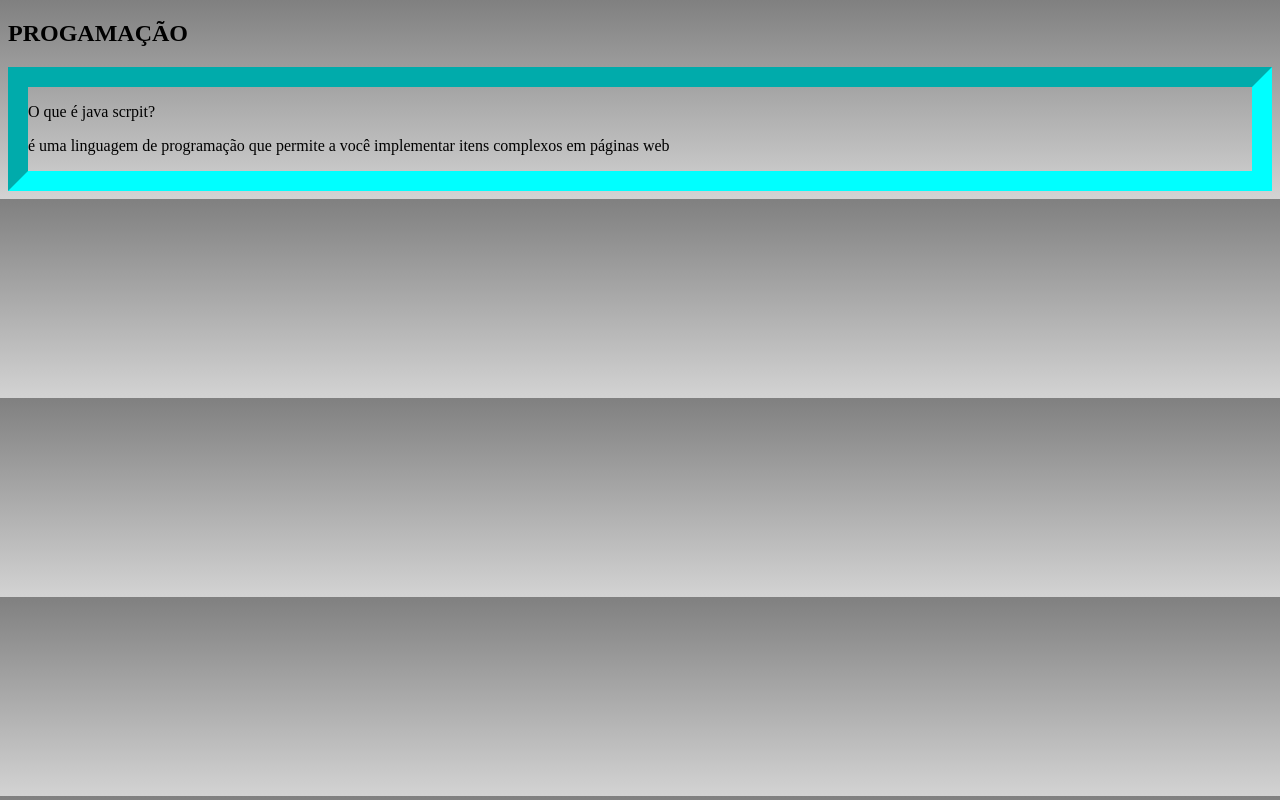
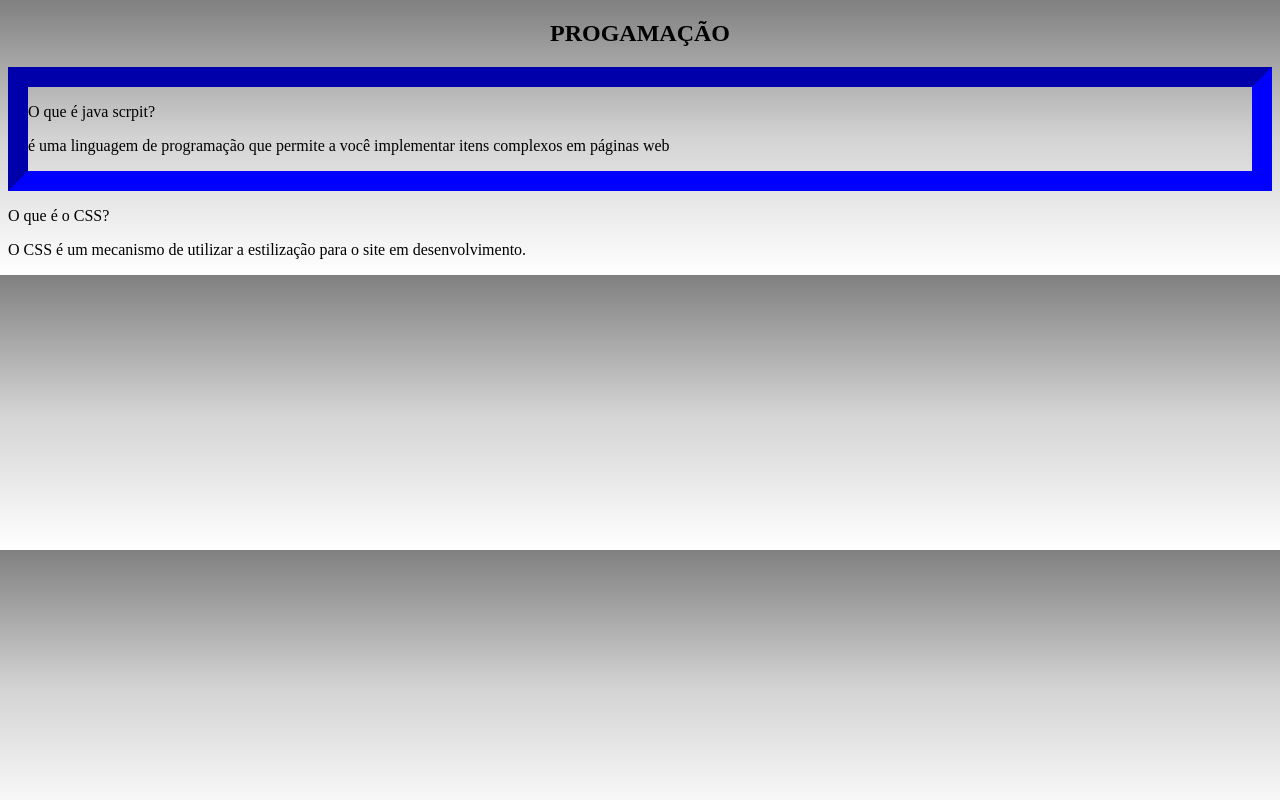
Before and after one commit to naxttan/proj-3tri, a plain HTML site: page index.html in a window 1280 px wide. Drawn offline with Linux system fonts and the light colour scheme.

Commit message:
Add files via upload

```diff
--- a/index.html
+++ b/index.html
@@ -14,6 +14,12 @@
         itens complexos em páginas web</p>
 </header>
 
+ <header class="hh">
+    <p> O que é o CSS? </p>
+    <p> O CSS é um mecanismo de utilizar a estilização para o site em desenvolvimento.</p>
+
+
+ </header>
 
 </body>
 
--- a/natan.css
+++ b/natan.css
@@ -1,8 +1,12 @@
 body {
-    background: linear-gradient(gray, lightgray);
+    background: linear-gradient(gray, lightgray, white);
 }
 .h {
-    border-color: aqua;
+    border-color: blue;
     border-width: 20px;
     border-style: inset;
 }
+h2 {
+    text-align: center;
+
+}
```
